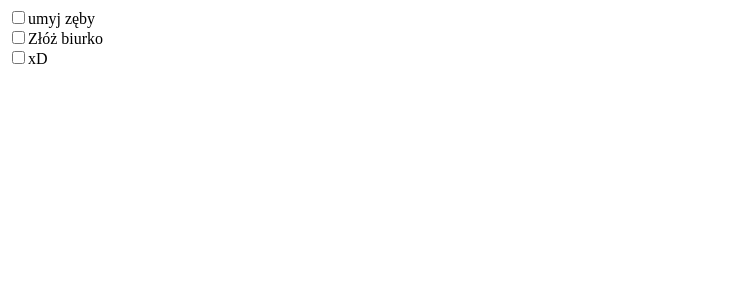
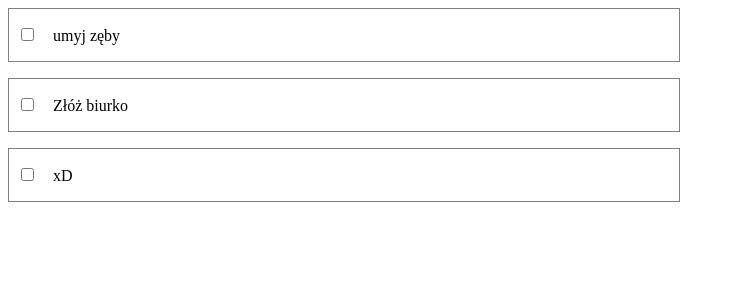
Before and after one commit to shoter/React-Typescript-from-scratch, a React app: page / in a window 1280 px wide. Shown: the top 300 px of the page, without its empty margins (0-735 px from the left). Built offline with nearby package versions, Linux system fonts and the light colour scheme.

Commit message:
Sass works as intened.

```diff
--- a/package.json
+++ b/package.json
@@ -34,10 +34,16 @@
     "@types/react-dom": "^16.0.6",
     "@types/serve-static": "^1.13.2",
     "awesome-typescript-loader": "^5.2.0",
+    "css-loader": "^1.0.0",
+    "extract-text-webpack-plugin": "^4.0.0-beta.0",
     "html-webpack-plugin": "^3.2.0",
+    "node-sass": "^4.9.2",
     "react": "^16.4.1",
     "react-dom": "^16.4.1",
+    "sass-loader": "^7.0.3",
+    "save-dev": "^2.0.0",
     "source-map": "^0.7.3",
+    "style-loader": "^0.21.0",
     "ts-loader": "^4.4.2",
     "typescript": "^2.9.2",
     "webpack": "^4.16.0",
--- a/src/ToDoItem.tsx
+++ b/src/ToDoItem.tsx
@@ -17,7 +17,7 @@ export default class ToDoItem extends React.Component<IToDoItemProps, IToDoItemS
 
     render() {
         return (
-            <div className="toDoItem" >
+            <div className={"toDoItem" + (this.state.checked?" checked":"")} >
                 <input checked={this.state.checked} onClick={this.onClick.bind(this)} type="checkbox"/>
                 <span>
                     {this.props.name}
--- a/src/index.tsx
+++ b/src/index.tsx
@@ -1,4 +1,4 @@
-
+const style = require("./style.scss");
 
 import React from "react";
 import ReactDOM from "react-dom";
--- a/src/style.scss
+++ b/src/style.scss
@@ -1,12 +1,30 @@
-.div
+.toDoList
 {
-    color:red;
-    a
+    display: grid;
+    grid-template-columns: auto 50px auto;
+    grid-auto-flow: column;
+    justify-content: stretch;
+    .toDoItem
     {
-        color:blue;
-    }
-    span
-    {
-        color:green;
+        transition: .5s;
+        grid-column-start:1;
+
+        border:1px solid gray;
+        padding: 1rem 0.5rem;
+
+        margin-bottom: 1rem;
+
+        span
+        {
+            margin-left:1rem;
+        }
+
+        &.checked
+        {
+            background-color:rgba(0,255,0,0.1);
+            grid-column-start:3;
+        }
+
+
     }
 }
--- a/webpack.dev.config.js
+++ b/webpack.dev.config.js
@@ -1,6 +1,7 @@
 var path = require('path');
 var nodeExternals = require('webpack-node-externals');
 const HtmlWebpackPlugin = require('html-webpack-plugin')
+var ExtractTextPlugin = require('extract-text-webpack-plugin');
 
 module.exports = {
     mode: "development",
@@ -25,16 +26,21 @@ module.exports = {
                 enforce: "pre",
                 test: /\.js$/,
                 exclude: /(node_modules|build)/,
-            use: [
+                use: [{
+                    loader: "source-map-loader"
+                }]
+            },
             {
-                    loader: "source-map-loader"
-                }
-            ]
+                test: /\.scss$/,
+                use: ExtractTextPlugin.extract({
+                    fallback: 'style-loader',
+                    use: ["css-loader", "sass-loader"]
+                })
             }
         ]
     },
     resolve: {
-        extensions: ['.tsx', '.ts', '.js']
+        extensions: ['.tsx', '.ts', '.js', ".scss"]
     },
     output: {
         filename: 'bundle.js',
@@ -50,18 +56,23 @@ module.exports = {
     },
     devServer: {
         contentBase: path.join(__dirname, "/build"),
-        before: function (app) {
-        },
-        after: function(app) {
+        before: function (app) {},
+        after: function (app) {
 
         }
     },
     plugins: [
-        new HtmlWebpackPlugin(
-            {
+        new HtmlWebpackPlugin({
                 title: "React Typescript from scratch",
                 template: path.join(__dirname, "src", "index.html")
-        }
-    )
+            },
+
+        ),
+        new ExtractTextPlugin({
+            filename:"bundle.js",
+            allChunks: true,
+            disable: true
+        })
     ]
+
 };
```
Also changed, not shown: 1 other file (tests, documents, lock files or other folders). Lines whose indentation alone changed are shown as unchanged.
